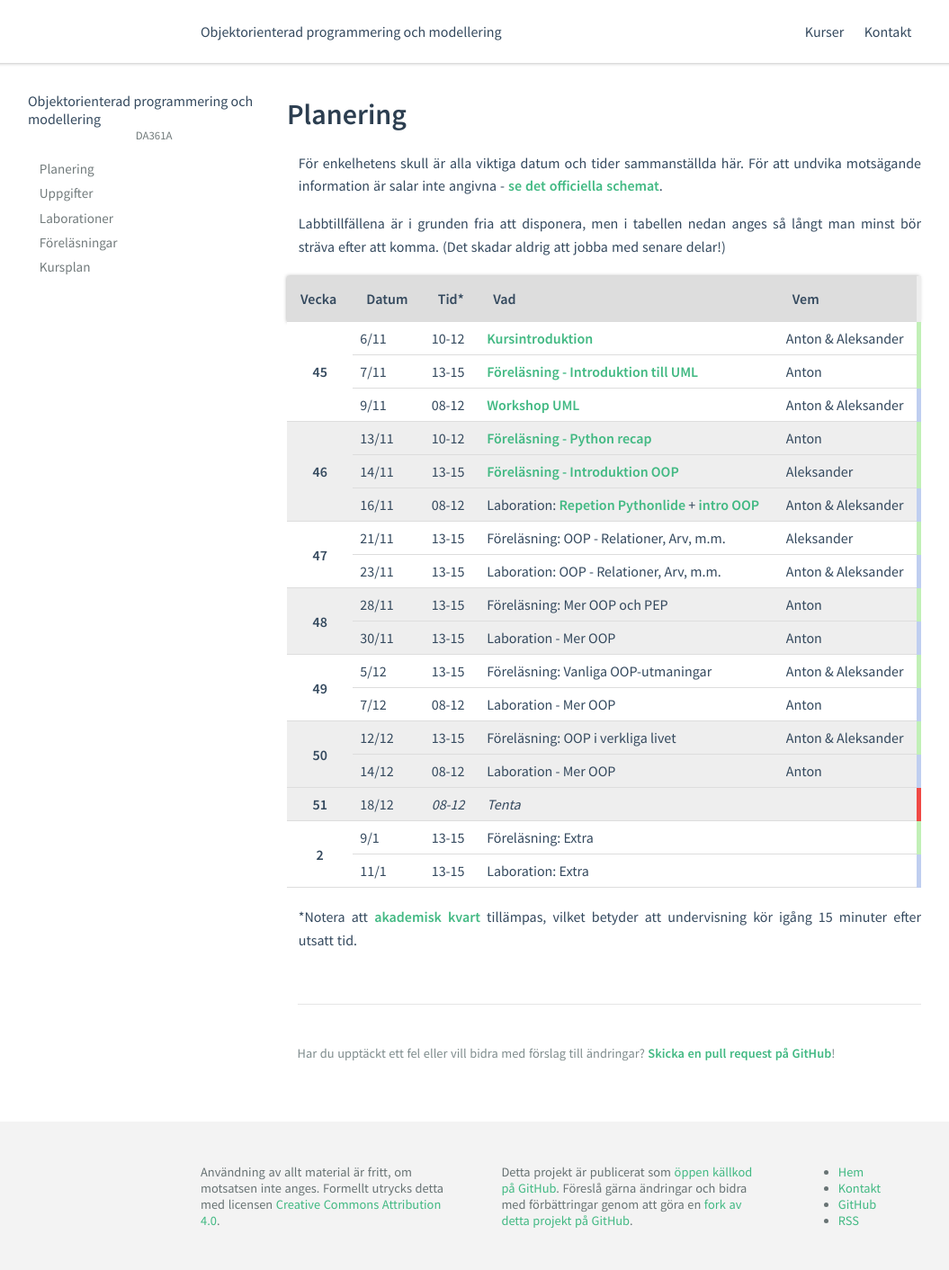
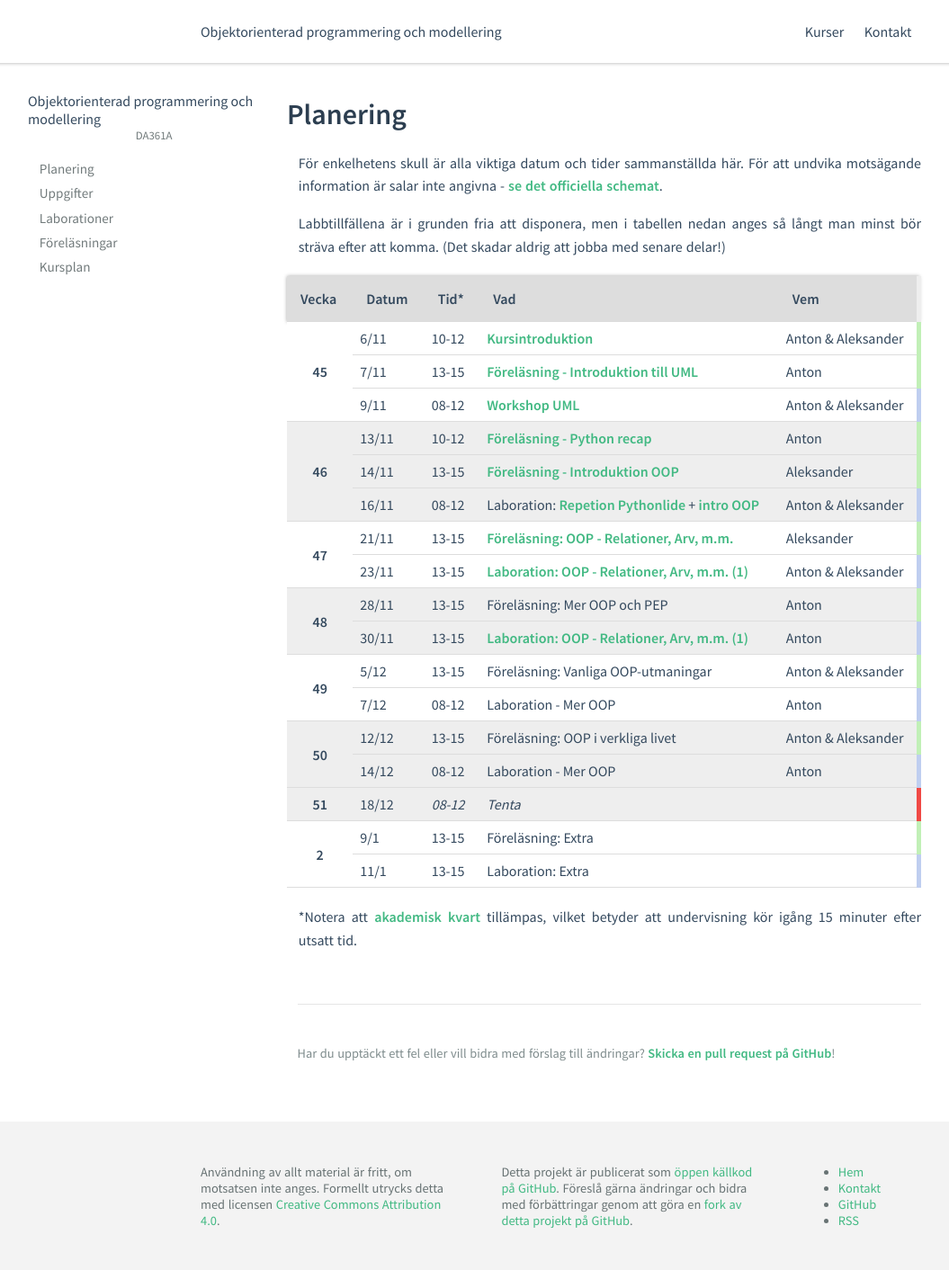
Before and after one commit to stefangeneralao/ia-oop-python, a Jekyll site: the page built from courses/da361a/plan.md, in a window 1280 px wide. Shown: the whole page at 90% size, without its empty margins (17-1072 px from the left). Built offline with Jekyll 4.4.1, drawn with Linux system fonts in a browser that asks for light colours.

Commit message:
Updated the plan

```diff
--- a/courses/da361a/plan.md
+++ b/courses/da361a/plan.md
@@ -62,13 +62,13 @@ Labbtillfällena är i grunden fria att disponera, men i tabellen nedan anges s
         <td rowspan="2">47</td>
         <td>21/11</td>
         <td>13-15</td>
-        <td>Föreläsning: OOP - Relationer, Arv, m.m.</td>
+        <td><a href="/courses/da361a/lectures/F04.html">Föreläsning: OOP - Relationer, Arv, m.m.</a></td>
         <td>Aleksander</td>
     </tr>
     <tr class="laboration even">
         <td>23/11</td>
         <td>13-15</td>
-        <td>Laboration: OOP - Relationer, Arv, m.m.</td>
+        <td><a href="/courses/da361a/exercises/L02.html">Laboration: OOP - Relationer, Arv, m.m. (1)</a></td>
         <td>Anton &amp; Aleksander</td>
     </tr>
 
@@ -82,7 +82,7 @@ Labbtillfällena är i grunden fria att disponera, men i tabellen nedan anges s
     <tr class="laboration odd">
         <td>30/11</td>
         <td>13-15</td>
-        <td>Laboration - Mer OOP</td>
+        <td><a href="/courses/da361a/exercises/L04.html">Laboration: OOP - Relationer, Arv, m.m. (1)</a></td>
         <td>Anton</td>
     </tr>
 
```
